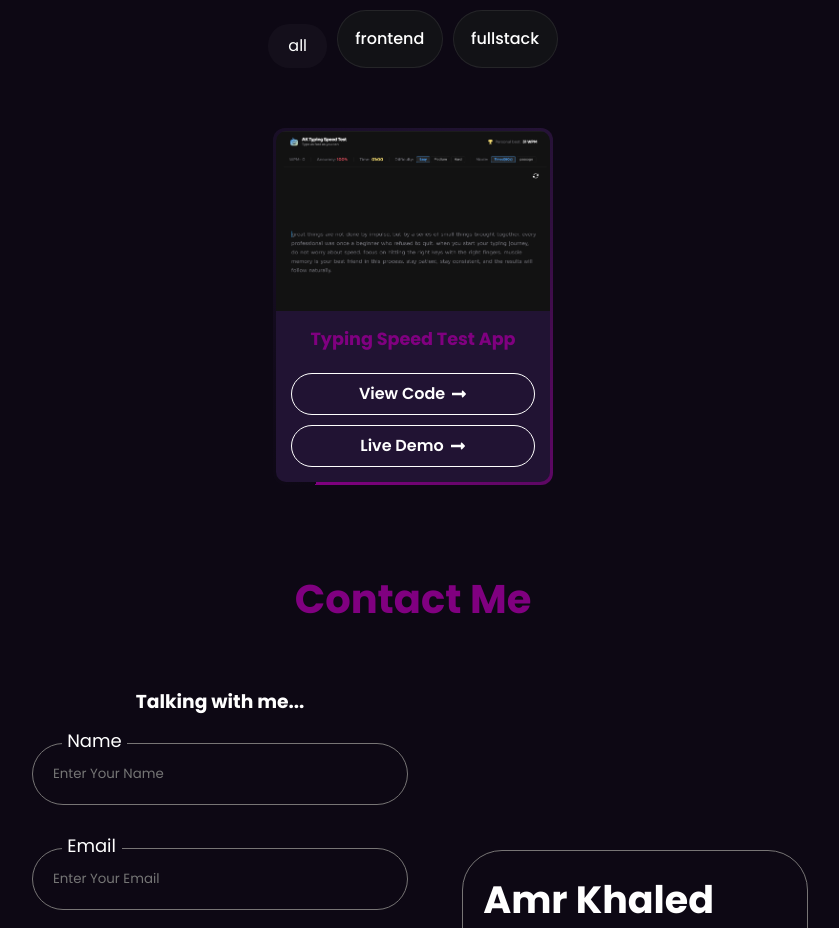
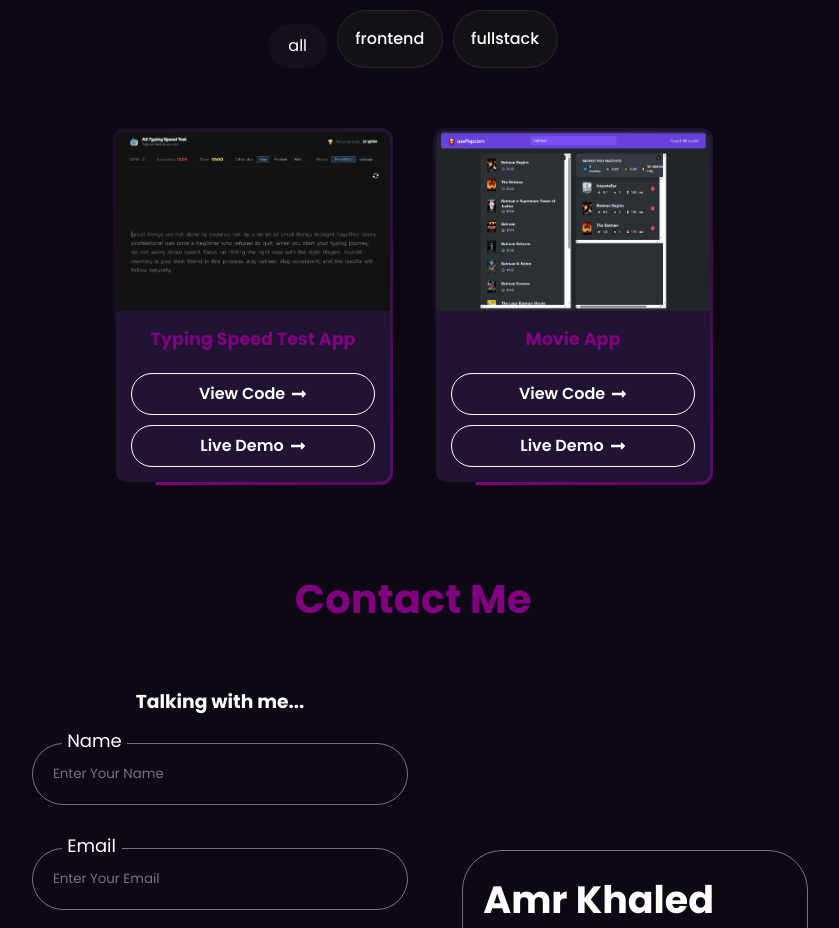
Before and after one commit to amrkhaled104/My-Portfolio, a React (Vite) app: page / in a window 1280 px wide. Shown: the part 2600-3528 px from the top of the page, without its empty margins (227-1066 px from the left). Built offline with nearby package versions, Linux system fonts and the light colour scheme.

Commit message:
feat: add usePopcorn project to portfolio

```diff
--- a/src/components/Projects/ProjectCard.jsx
+++ b/src/components/Projects/ProjectCard.jsx
@@ -16,12 +16,12 @@ const ProjectCard = ({ projects }) => {
             <img src={project.img} alt="img" />
             <div className="cardContent">
               <h3>{project.name}</h3>
-              <a href={project.link}>
+              <a href={project.link}  target="_blank" rel="noopener noreferrer" >
                 View Code
                 <FaLongArrowAltRight className='arrowIcon' />
               </a>
               {project.site && (
-                <a href={project.site}>
+                <a href={project.site} target="_blank" rel="noopener noreferrer">
                   Live Demo
                   <FaLongArrowAltRight className='arrowIcon' />
                 </a>
--- a/src/components/Projects/data.jsx
+++ b/src/components/Projects/data.jsx
@@ -1,4 +1,6 @@
 import AKSWIFT from "../../assets/AKSWIFT.png";
+import MovieApp from "../../assets/MovieApp.png";
+
 
 export const data = [
   {
@@ -7,6 +9,14 @@ export const data = [
     img: AKSWIFT,
     link: "https://github.com/amrkhaled104/AK_Swift",
     site: "https://akswift.vercel.app/",
+    type: "frontend",
+  },
+    {
+    id: 1,
+    name: "Movie App",
+    img: MovieApp,
+    link: "https://github.com/amrkhaled104/learning-react/tree/main/Projects/usepopcorn",
+    site: "https://github.com/amrkhaled104/learning-react/tree/main/Projects/usepopcorn",
     type: "frontend",
   },
 ];
```
Also changed, not shown: src/assets/MovieApp.png (added).
